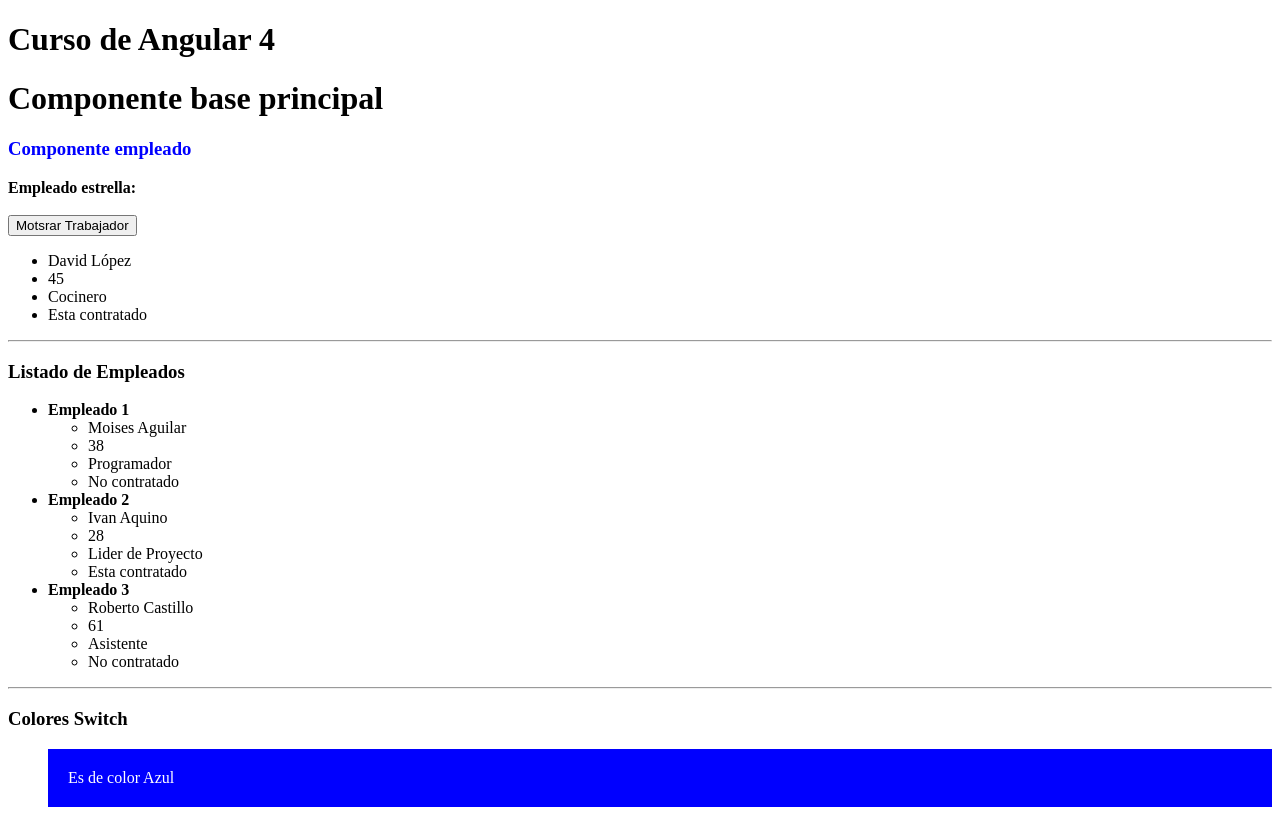
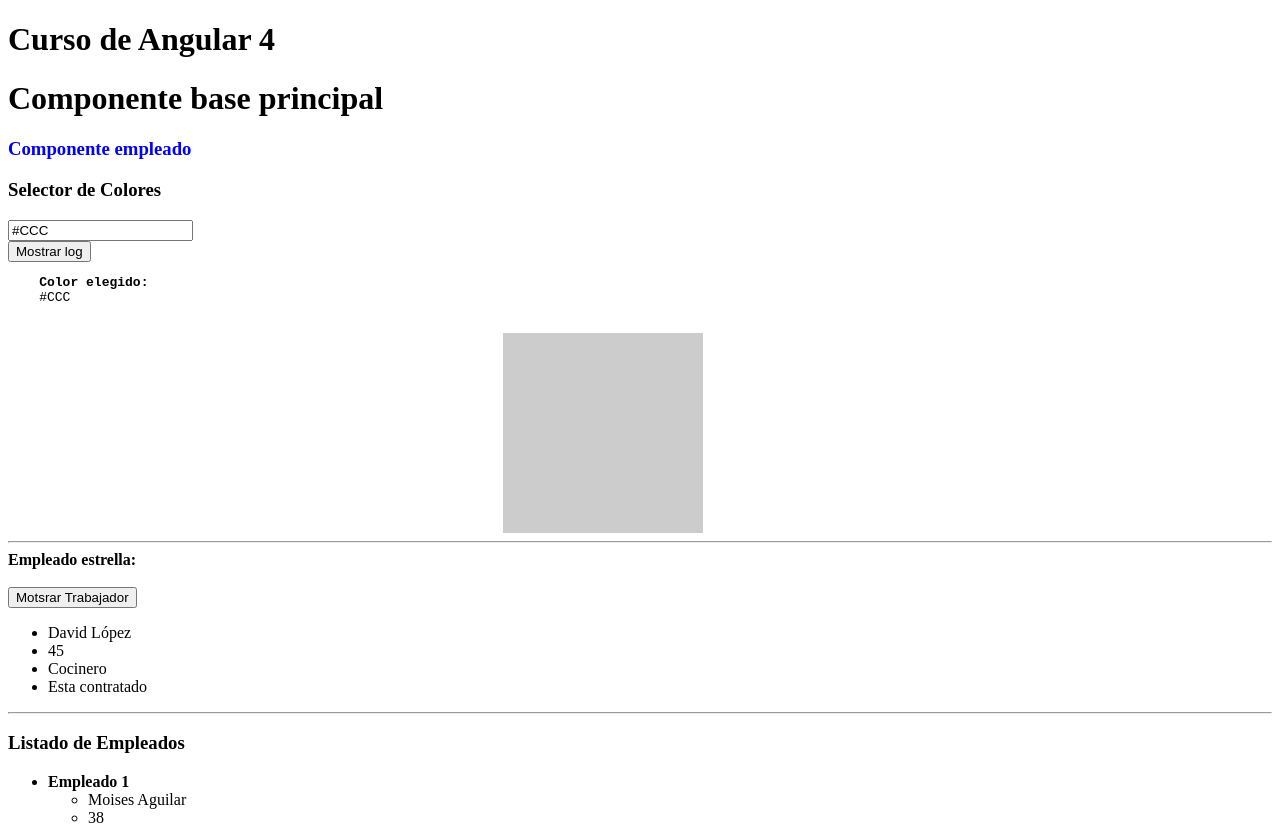
Before and after one commit to demitrimax/cursoangular, an Angular app: page / in a window 1280 px wide. Shown: the top 825 px of the page. Built offline with nearby package versions, Linux system fonts and the light colour scheme.

Commit message:
databinding

```diff
--- a/src/app/app.module.ts
+++ b/src/app/app.module.ts
@@ -1,5 +1,6 @@
 import { BrowserModule } from '@angular/platform-browser';
 import { NgModule } from '@angular/core';
+import {FormsModule} from '@angular/forms';
 
 import { AppRoutingModule } from './app-routing.module';
 import { AppComponent } from './app.component';
@@ -14,7 +15,8 @@ import { EmpleadosComponent } from './empleados/empleados.component';
   ],
   imports: [
     BrowserModule,
-    AppRoutingModule
+    AppRoutingModule,
+    FormsModule
   ],
   providers: [],
   bootstrap: [AppComponent]
--- a/src/app/empleados/empleado.component.html
+++ b/src/app/empleados/empleado.component.html
@@ -1,5 +1,23 @@
 <h3 style="color:blue;">{{ titulo }}</h3>
 
+<h3>Selector de Colores</h3>
+  <input type="text" [(ngModel)]="color_seleccionado"/>
+  <br>
+  <button (click)="logColorSeleccionado()">Mostrar log</button>
+  <pre>
+    <strong>Color elegido:</strong>
+    {{color_seleccionado}}
+    </pre>
+  <div [ngStyle]="{
+    'background':color_seleccionado,
+    'width':'200px',
+    'height':'200px',
+    'float': 'right',
+    'margin-right': '45%'
+  }">
+  </div>
+<div style="clear:both"></div>
+<hr/>
 <b>Empleado estrella:</b>
 <br>
 <br>
--- a/src/app/empleados/empleados.component.ts
+++ b/src/app/empleados/empleados.component.ts
@@ -13,6 +13,7 @@ export class EmpleadosComponent{
   public trabajadores:Array<Empleado>;
   public trabajador_externo:boolean;
   public micolor:string;
+  public color_seleccionado:string;
 
   constructor() {
     this.empleado = new Empleado('David López', 45, 'Cocinero', true);
@@ -24,6 +25,7 @@ export class EmpleadosComponent{
 
     this.trabajador_externo = true;
     this.micolor = "blue";
+    this.color_seleccionado = "#CCC";
 
   }
 
@@ -37,4 +39,8 @@ export class EmpleadosComponent{
     this.trabajador_externo = valor;
   }
 
+  logColorSeleccionado() {
+    console.log(this.color_seleccionado);
+  }
+
 }
```
